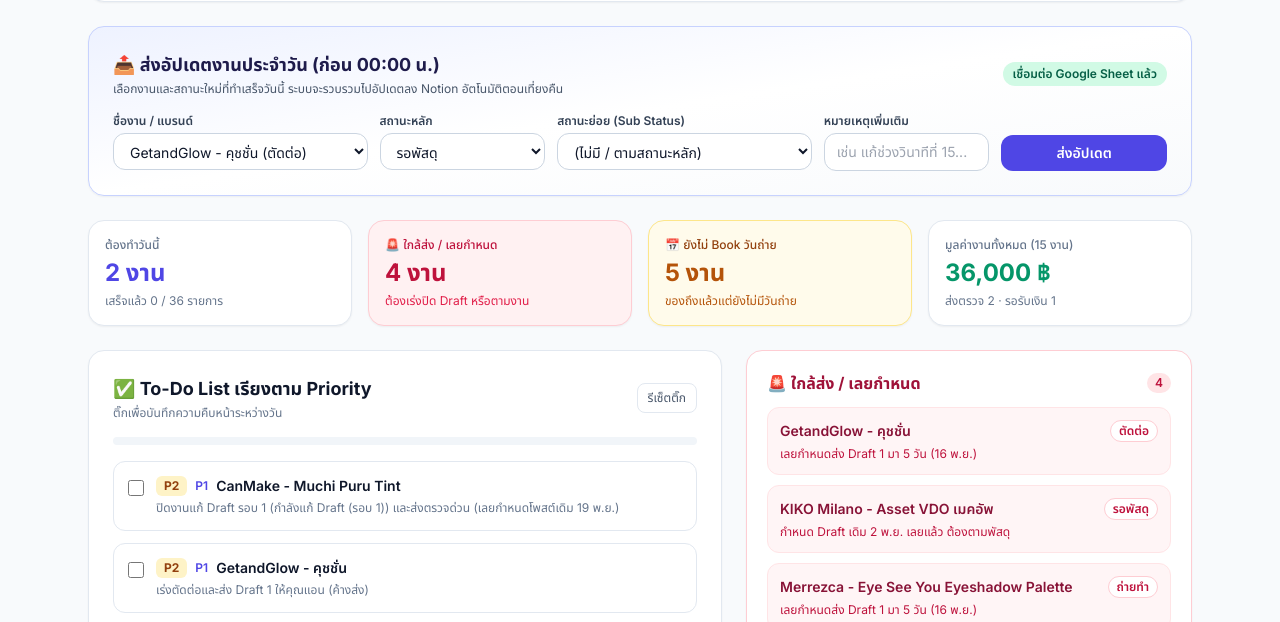
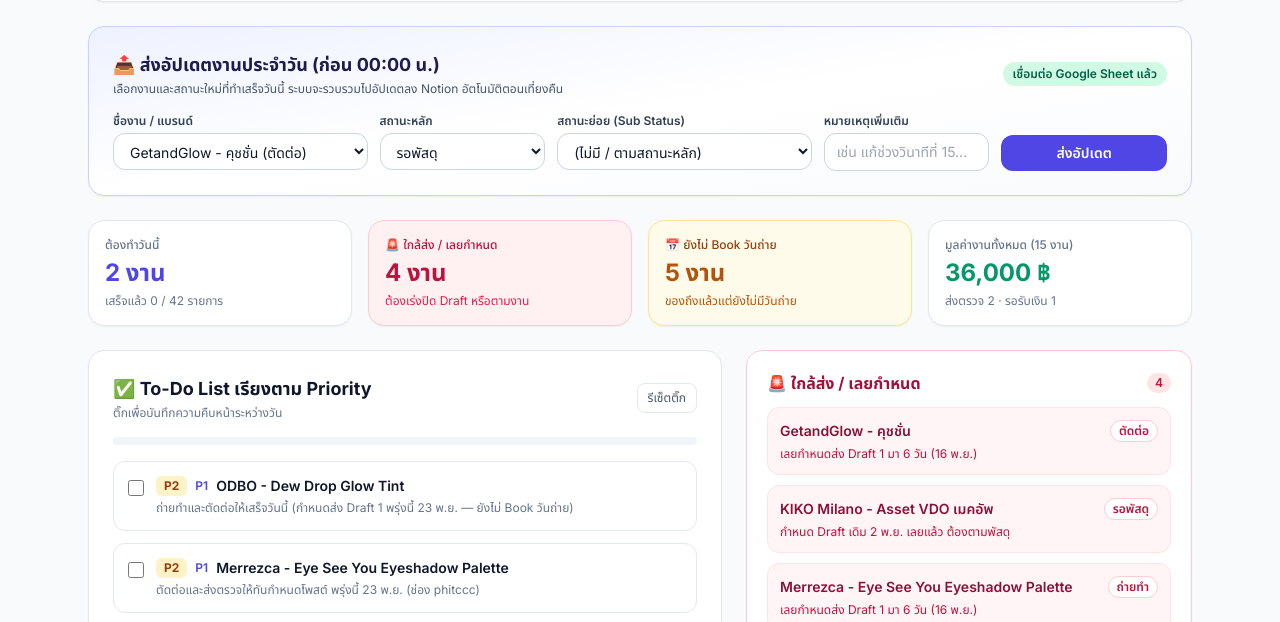
Before and after one commit to Natchapon63/Tomorrow_plan, a plain HTML site: page index.html in a window 1280 px wide. Shown: the part 170-792 px from the top of the page. Drawn offline with nearby package versions, Linux system fonts and the light colour scheme.

Commit message:
chore(auto-deploy): update index.html from Notion at 02:00 ICT [skip ci]

```diff
--- a/index.html
+++ b/index.html
@@ -277,7 +277,7 @@
             "postDate": "12 พ.ย.",
             "tomorrow": true,
             "urgent": true,
-            "urgentReason": "เลยกำหนดส่ง Draft 1 มา 5 วัน (16 พ.ย.)",
+            "urgentReason": "เลยกำหนดส่ง Draft 1 มา 6 วัน (16 พ.ย.)",
             "unbooked": false,
             "waitingParcel": false,
             "url": "https://app.notion.com/p/4166e8aac17c8181b718cff436d52637"
@@ -315,7 +315,7 @@
             "postDate": "23 พ.ย.",
             "tomorrow": true,
             "urgent": true,
-            "urgentReason": "เลยกำหนดส่ง Draft 1 มา 5 วัน (16 พ.ย.)",
+            "urgentReason": "เลยกำหนดส่ง Draft 1 มา 6 วัน (16 พ.ย.)",
             "unbooked": false,
             "waitingParcel": false,
             "url": "https://app.notion.com/p/4166e8aac17c8145adc2c80f693a5702"
@@ -555,33 +555,33 @@
             "id": "todo-1",
             "time": "P1",
             "priority": "P2",
-            "title": "CanMake - Muchi Puru Tint",
-            "detail": "ปิดงานแก้ Draft รอบ 1 (กำลังแก้ Draft (รอบ 1)) และส่งตรวจด่วน (เลยกำหนดโพสต์เดิม 19 พ.ย.)",
-            "url": "https://app.notion.com/p/4166e8aac17c813692b0f385e97bc43f"
+            "title": "ODBO - Dew Drop Glow Tint",
+            "detail": "ถ่ายทำและตัดต่อให้เสร็จวันนี้ (กำหนดส่ง Draft 1 พรุ่งนี้ 23 พ.ย. — ยังไม่ Book วันถ่าย)",
+            "url": "https://app.notion.com/p/4166e8aac17c813aab44ea6e2b2e6488"
       },
       {
             "id": "todo-2",
             "time": "P1",
             "priority": "P2",
-            "title": "GetandGlow - คุชชั่น",
-            "detail": "เร่งตัดต่อและส่ง Draft 1 ให้คุณแอน (ค้างส่ง)",
-            "url": "https://app.notion.com/p/4166e8aac17c8181b718cff436d52637"
+            "title": "Merrezca - Eye See You Eyeshadow Palette",
+            "detail": "ตัดต่อและส่งตรวจให้ทันกำหนดโพสต์ พรุ่งนี้ 23 พ.ย. (ช่อง phitccc)",
+            "url": "https://app.notion.com/p/4166e8aac17c8145adc2c80f693a5702"
       },
       {
             "id": "todo-3",
             "time": "P1",
             "priority": "P2",
-            "title": "Merrezca - Eye See You Eyeshadow Palette",
-            "detail": "ตัดต่อและส่ง Draft 1 ให้คุณมี่ (กำหนดโพสต์ 23 พ.ย. — อีก 2 วัน!)",
-            "url": "https://app.notion.com/p/4166e8aac17c8145adc2c80f693a5702"
+            "title": "CanMake - Muchi Puru Tint",
+            "detail": "ปิดงานแก้ Draft รอบ 1 (กำลังแก้ Draft (รอบ 1)) และส่งตรวจด่วน",
+            "url": "https://app.notion.com/p/4166e8aac17c813692b0f385e97bc43f"
       },
       {
             "id": "todo-4",
             "time": "P1",
             "priority": "P2",
-            "title": "ODBO - Dew Drop Glow Tint",
-            "detail": "ถ่ายทำและตัดต่อให้ทันกำหนดส่ง Draft 1 วันที่ 23 พ.ย. (อีก 2 วัน — ยังไม่ Book วันถ่าย)",
-            "url": "https://app.notion.com/p/4166e8aac17c813aab44ea6e2b2e6488"
+            "title": "GetandGlow - คุชชั่น",
+            "detail": "เร่งตัดต่อและส่ง Draft 1 ให้คุณแอน (ค้างส่ง)",
+            "url": "https://app.notion.com/p/4166e8aac17c8181b718cff436d52637"
       },
       {
             "id": "todo-5",
@@ -620,7 +620,7 @@
             "time": "P1",
             "priority": "P2",
             "title": "Merrezca - Eye See You Eyeshadow Palette",
-            "detail": "ตัดต่อและส่ง Draft 1 ให้คุณมี่ (กำหนดโพสต์ 23 พ.ย. — อีก 3 วัน)",
+            "detail": "ตัดต่อและส่ง Draft 1 ให้คุณมี่ (กำหนดโพสต์ 23 พ.ย. — อีก 2 วัน!)",
             "url": "https://app.notion.com/p/4166e8aac17c8145adc2c80f693a5702"
       },
       {
@@ -628,7 +628,7 @@
             "time": "P1",
             "priority": "P2",
             "title": "ODBO - Dew Drop Glow Tint",
-            "detail": "ลงคิวถ่ายทำและตัดต่อ (กำหนดส่ง Draft 1 วันที่ 23 พ.ย. — อีก 3 วัน!)",
+            "detail": "ถ่ายทำและตัดต่อให้ทันกำหนดส่ง Draft 1 วันที่ 23 พ.ย. (อีก 2 วัน — ยังไม่ Book วันถ่าย)",
             "url": "https://app.notion.com/p/4166e8aac17c813aab44ea6e2b2e6488"
       },
       {
@@ -652,7 +652,7 @@
             "time": "P1",
             "priority": "P2",
             "title": "CanMake - Muchi Puru Tint",
-            "detail": "ปิดงานแก้ Draft รอบที่ 1 (กำลังแก้ Draft (รอบ 1)) และส่งตรวจให้ทันกำหนดโพสต์ วันนี้ 19 พ.ย.",
+            "detail": "ปิดงานแก้ Draft รอบ 1 (กำลังแก้ Draft (รอบ 1)) และส่งตรวจด่วน (เลยกำหนดโพสต์เดิม 19 พ.ย.)",
             "url": "https://app.notion.com/p/4166e8aac17c813692b0f385e97bc43f"
       },
       {
@@ -660,7 +660,7 @@
             "time": "P1",
             "priority": "P2",
             "title": "GetandGlow - คุชชั่น",
-            "detail": "เร่งตัดต่อและส่ง Draft 1 ให้คุณแอน (ค้างส่งจาก 16–18 พ.ย.)",
+            "detail": "เร่งตัดต่อและส่ง Draft 1 ให้คุณแอน (ค้างส่ง)",
             "url": "https://app.notion.com/p/4166e8aac17c8181b718cff436d52637"
       },
       {
@@ -668,15 +668,15 @@
             "time": "P1",
             "priority": "P2",
             "title": "Merrezca - Eye See You Eyeshadow Palette",
-            "detail": "ตัดต่อและส่ง Draft 1 ให้คุณมี่ (กำหนดโพสต์ 23 พ.ย.)",
+            "detail": "ตัดต่อและส่ง Draft 1 ให้คุณมี่ (กำหนดโพสต์ 23 พ.ย. — อีก 3 วัน)",
             "url": "https://app.notion.com/p/4166e8aac17c8145adc2c80f693a5702"
       },
       {
             "id": "todo-16",
-            "time": "P2",
+            "time": "P1",
             "priority": "P2",
             "title": "ODBO - Dew Drop Glow Tint",
-            "detail": "ลงคิวถ่ายทำ (Draft 1 วันที่ 23 พ.ย. — อีก 4 วัน!)",
+            "detail": "ลงคิวถ่ายทำและตัดต่อ (กำหนดส่ง Draft 1 วันที่ 23 พ.ย. — อีก 3 วัน!)",
             "url": "https://app.notion.com/p/4166e8aac17c813aab44ea6e2b2e6488"
       },
       {
@@ -697,6 +697,54 @@
       },
       {
             "id": "todo-19",
+            "time": "P1",
+            "priority": "P2",
+            "title": "CanMake - Muchi Puru Tint",
+            "detail": "ปิดงานแก้ Draft รอบที่ 1 (กำลังแก้ Draft (รอบ 1)) และส่งตรวจให้ทันกำหนดโพสต์ วันนี้ 19 พ.ย.",
+            "url": "https://app.notion.com/p/4166e8aac17c813692b0f385e97bc43f"
+      },
+      {
+            "id": "todo-20",
+            "time": "P1",
+            "priority": "P2",
+            "title": "GetandGlow - คุชชั่น",
+            "detail": "เร่งตัดต่อและส่ง Draft 1 ให้คุณแอน (ค้างส่งจาก 16–18 พ.ย.)",
+            "url": "https://app.notion.com/p/4166e8aac17c8181b718cff436d52637"
+      },
+      {
+            "id": "todo-21",
+            "time": "P1",
+            "priority": "P2",
+            "title": "Merrezca - Eye See You Eyeshadow Palette",
+            "detail": "ตัดต่อและส่ง Draft 1 ให้คุณมี่ (กำหนดโพสต์ 23 พ.ย.)",
+            "url": "https://app.notion.com/p/4166e8aac17c8145adc2c80f693a5702"
+      },
+      {
+            "id": "todo-22",
+            "time": "P2",
+            "priority": "P2",
+            "title": "ODBO - Dew Drop Glow Tint",
+            "detail": "ลงคิวถ่ายทำ (Draft 1 วันที่ 23 พ.ย. — อีก 4 วัน!)",
+            "url": "https://app.notion.com/p/4166e8aac17c813aab44ea6e2b2e6488"
+      },
+      {
+            "id": "todo-23",
+            "time": "P2",
+            "priority": "P2",
+            "title": "MissLens / Kate / Glad2Glow / Skintific",
+            "detail": "วางวันถ่ายทำ (ของถึงแล้วแต่ยังไม่ Book วันถ่าย)",
+            "url": "https://app.notion.com/p/4166e8aac17c81eea275f39fd677491d"
+      },
+      {
+            "id": "todo-24",
+            "time": "P3",
+            "priority": "P2",
+            "title": "ดีลงานใหม่ 4 แบรนด์ (Kage, Charmiss, Kilala, Sivanna Colors)",
+            "detail": "ติดตามคอนเฟิร์มงานและเรทราคา",
+            "url": "https://app.notion.com/p/41b6e8aac17c8150afa1f78152643066"
+      },
+      {
+            "id": "todo-25",
             "time": "ทั้งวัน",
             "priority": "P2",
             "title": "ColorKey - โทนเนอร์แพด",
@@ -704,7 +752,7 @@
             "url": "https://app.notion.com/p/4166e8aac17c81abbca5ef2364c7715c"
       },
       {
-            "id": "todo-20",
+            "id": "todo-26",
             "time": "ทั้งวัน",
             "priority": "P2",
             "title": "CanMake - Muchi Puru Tint",
@@ -712,7 +760,7 @@
             "url": "https://app.notion.com/p/4166e8aac17c813692b0f385e97bc43f"
       },
       {
-            "id": "todo-21",
+            "id": "todo-27",
             "time": "P1",
             "priority": "P2",
             "title": "CanMake - Muchi Puru Tint",
@@ -720,7 +768,7 @@
             "url": "https://app.notion.com/p/4166e8aac17c813692b0f385e97bc43f"
       },
       {
-            "id": "todo-22",
+            "id": "todo-28",
             "time": "P1",
             "priority": "P2",
             "title": "GetandGlow - คุชชั่น",
@@ -728,7 +776,7 @@
             "url": "https://app.notion.com/p/4166e8aac17c8181b718cff436d52637"
       },
       {
-            "id": "todo-23",
+            "id": "todo-29",
             "time": "P1",
             "priority": "P2",
             "title": "Merrezca - Eye See You Eyeshadow Palette",
@@ -736,7 +784,7 @@
             "url": "https://app.notion.com/p/4166e8aac17c8145adc2c80f693a5702"
       },
       {
-            "id": "todo-24",
+            "id": "todo-30",
             "time": "P2",
             "priority": "P2",
             "title": "ODBO - Dew Drop Glow Tint",
@@ -744,7 +792,7 @@
             "url": "https://app.notion.com/p/4166e8aac17c813aab44ea6e2b2e6488"
       },
       {
-            "id": "todo-25",
+            "id": "todo-31",
             "time": "P2",
             "priority": "P2",
             "title": "MissLens",
@@ -752,7 +800,7 @@
             "url": "https://app.notion.com/p/4196e8aac17c81a9842edae564ad1152"
       },
       {
-            "id": "todo-26",
+            "id": "todo-32",
             "time": "13:00–16:00",
             "priority": "P2",
             "title": "Merrezca - Eye See You Eyeshadow Palette",
@@ -760,7 +808,7 @@
             "url": "https://app.notion.com/p/4166e8aac17c8145adc2c80f693a5702"
       },
       {
-            "id": "todo-27",
+            "id": "todo-33",
             "time": "ทั้งวัน",
             "priority": "P1",
             "title": "GetandGlow - คุชชั่น (ค้างจาก 16 พ.ย.)",
@@ -768,7 +816,7 @@
             "url": "https://app.notion.com/p/4166e8aac17c8181b718cff436d52637"
       },
       {
-            "id": "todo-28",
+            "id": "todo-34",
             "time": "ทั้งวัน",
             "priority": "P2",
             "title": "MissLens - เหมา 10 คลิป/เดือน",
@@ -776,7 +824,7 @@
             "url": "https://app.notion.com/p/4196e8aac17c81a9842edae564ad1152"
       },
       {
-            "id": "todo-29",
+            "id": "todo-35",
             "time": "ทั้งวัน",
             "priority": "P2",
             "title": "ODBO / Kate / Glad2Glow / Skintific",
@@ -784,7 +832,7 @@
             "url": "https://app.notion.com/p/4166e8aac17c813aab44ea6e2b2e6488"
       },
       {
-            "id": "todo-30",
+            "id": "todo-36",
             "time": "ทั้งวัน",
             "priority": "P1",
             "title": "CanMake ถ่ายทำ + ตัดต่อ + ส่ง Draft 1 แล้ว (ส่งตรวจ)",
@@ -792,7 +840,7 @@
             "url": "https://app.notion.com/p/4196e8aac17c81a9842edae564ad1152"
       },
       {
-            "id": "todo-31",
+            "id": "todo-37",
             "time": "ทั้งวัน",
             "priority": "P1",
             "title": "BABALAH ถ่ายทำ + ตัดต่อ + โพสต์และปักตะกร้าเรียบร้อย (รับเงิน)",
@@ -800,7 +848,7 @@
             "url": "https://app.notion.com/p/4196e8aac17c81a9842edae564ad1152"
       },
       {
-            "id": "todo-32",
+            "id": "todo-38",
             "time": "09:00–12:00",
             "priority": "P2",
             "title": "CanMake - Muchi Puru Tint",
@@ -808,7 +856,7 @@
             "url": "https://app.notion.com/p/4166e8aac17c813692b0f385e97bc43f"
       },
       {
-            "id": "todo-33",
+            "id": "todo-39",
             "time": "13:00–15:30",
             "priority": "P2",
             "title": "BABALAH - Magic Blue Powder 14g",
@@ -816,7 +864,7 @@
             "url": "https://app.notion.com/p/4196e8aac17c81a9842edae564ad1152"
       },
       {
-            "id": "todo-34",
+            "id": "todo-40",
             "time": "15:30–18:00",
             "priority": "P2",
             "title": "GetandGlow - คุชชั่น",
@@ -824,7 +872,7 @@
             "url": "https://app.notion.com/p/4166e8aac17c8181b718cff436d52637"
       },
       {
-            "id": "todo-35",
+            "id": "todo-41",
             "time": "ทั้งวัน",
             "priority": "P2",
             "title": "MissLens - เหมา 10 คลิป/เดือน",
@@ -832,7 +880,7 @@
             "url": "https://app.notion.com/p/4196e8aac17c81a9842edae564ad1152"
       },
       {
-            "id": "todo-36",
+            "id": "todo-42",
             "time": "13:00–16:00",
             "priority": "P2",
             "title": "Merrezca - Eye See You Eyeshadow Palette",
@@ -841,7 +889,7 @@
       }
 ];
 
-    const STORAGE_KEY = 'thursday_studio_todo_2026_11_21';
+    const STORAGE_KEY = 'thursday_studio_todo_2026_11_22';
     const UPDATES_KEY = 'thursday_studio_pending_updates';
     let todoState = {};
     let pendingUpdates = [];
```
